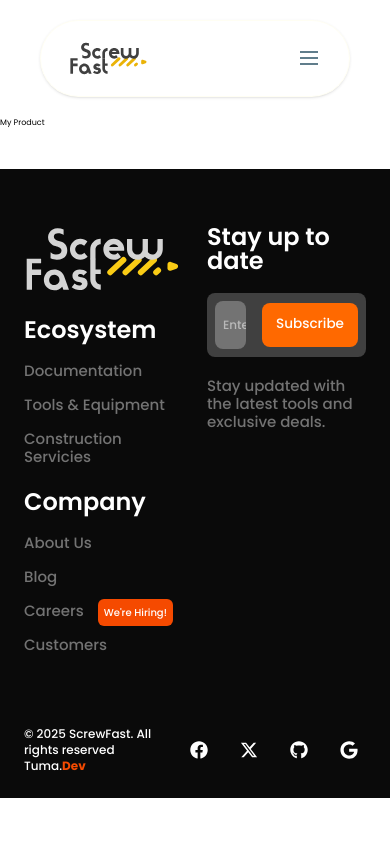
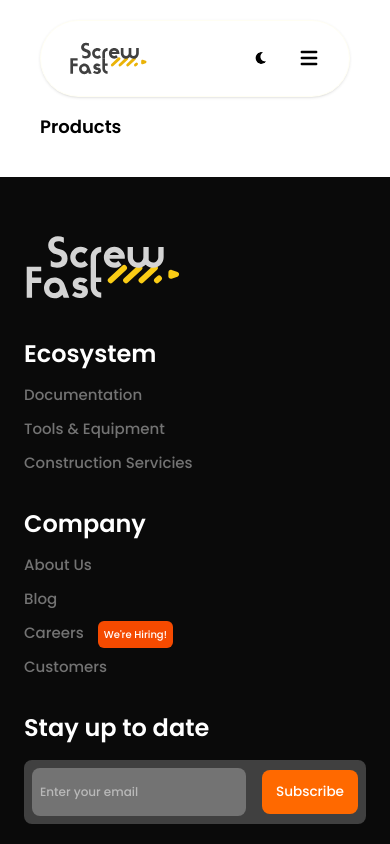
Before and after one commit to Jo-shua09/Screw-Fast_, a Next.js app: page /products in a window 390 px wide. Shown: the top 844 px of the page. Built offline with nearby package versions, Linux system fonts and the light colour scheme.

Commit message:
Refactor ProductHeader component and update Navbar for scroll handling and menu toggle

```diff
--- a/src/app/products/page.tsx
+++ b/src/app/products/page.tsx
@@ -1,3 +1,11 @@
+import ProductHeader from "@/components/sections/products/ProductHeader";
+
 export default function page() {
-	return <div>my product</div>;
+  return (
+    <div className="w-full h-full">
+      <div className="px-20">
+        <ProductHeader />
+      </div>
+    </div>
+  );
 }
--- a/src/components/Button.tsx
+++ b/src/components/Button.tsx
@@ -1,8 +1,8 @@
-import { MdOutlineKeyboardArrowRight } from "react-icons/md";
+import { ReactNode } from "react";
 
-type ButtonProp = { buttonText: string; wFull: boolean };
+type ButtonProp = { buttonText: string; wFull: boolean; icon?: ReactNode };
 
-export const ButtonOne = ({ buttonText, wFull }: ButtonProp) => {
+export const ButtonOne = ({ buttonText, wFull, icon }: ButtonProp) => {
   return (
     <button
       className={`${
@@ -10,7 +10,7 @@ export const ButtonOne = ({ buttonText, wFull }: ButtonProp) => {
       } flex gap-6 items-center lg:!py-5 !py-7 text-center justify-center text-nowrap !px-6 cursor-pointer hover:scale-95 text-white  transition-all duration-300 shadow-2xl rounded-xl bg-orange-500 font-semibold text-[1.7rem]`}
     >
       {buttonText}
-			<MdOutlineKeyboardArrowRight className="text-3xl lg:block hidden" />
+      {icon}
     </button>
   );
 };
--- a/src/components/sections/home/Hero.tsx
+++ b/src/components/sections/home/Hero.tsx
@@ -8,8 +8,8 @@ import personOne from "@/assets/images/person/personOne.webp";
 import personTwo from "@/assets/images/person/personTwo.webp";
 import personThree from "@/assets/images/person/personThree.webp";
 import personFour from "@/assets/images/person/personFour.webp";
-
 import GlareHover from "../../animations/GlareHover";
+import { MdOutlineKeyboardArrowRight } from "react-icons/md";
 
 export default function Hero() {
   return (
@@ -24,7 +24,7 @@ export default function Hero() {
         </p>
 
         <div className="flex items-center lg:!mt-0 !mt-16 gap-x-5 gap-y-10 justify-center lg:justify-start lg:flex-nowrap flex-wrap">
-          <ButtonOne wFull={true} buttonText="start exploring" />
+          <ButtonOne wFull={true} buttonText="start exploring" icon={<MdOutlineKeyboardArrowRight className="text-3xl lg:block hidden" />} />
           <Buttontwo wFull={true} buttonText="contact sales team" />
         </div>
 
--- /dev/null
+++ b/src/components/sections/products/ProductHeader.tsx
@@ -0,0 +1,12 @@
+export default function ProductHeader() {
+  return (
+    <div className="w-full">
+      <div className="flex items-center justify-between">
+        <div className="flex items-center gap-20">
+          <h2 className="text-4xl font-semibold">products</h2>
+          <p className="text-3xl font-medium normal-case text-neutral-700"></p>
+        </div>
+      </div>
+    </div>
+  );
+}
--- a/src/components/ui/Footer.tsx
+++ b/src/components/ui/Footer.tsx
@@ -7,8 +7,8 @@ import { FaGithub, FaXTwitter } from "react-icons/fa6";
 export default function Footer() {
   return (
     <div className={`w-full !text-white section-page !mt-20 bg-neutral-950`}>
-      <div className="!py-16 flex items-start justify-between gap-12 w-full">
-        <div className="w-full grid lg:grid-cols-3 md:grid-cols-2 grid-cols-1 gap-12">
+      <div className="!py-16 flex md:flex-nowrap flex-wrap items-start justify-between gap-y-20 gap-x-12 w-full">
+        <div className="w-full grid lg:grid-cols-3 md:grid-cols-2 grid-cols-1 gap-y-20 gap-x-12">
           <div className="w-fit">
             <Image src="/screwfast_logo.svg" alt="ScrewFast Logo" width={100} height={100} className="w-[20rem] object-contain" />
           </div>
@@ -41,7 +41,7 @@ export default function Footer() {
             <input
               type="text"
               placeholder="Enter your email"
-              className="text-white font-medium bg-neutral-500 rounded-2xl pl-4 w-full h-[6rem] text-2xl !normal-case"
+              className="text-white focus:border border-orange-600 font-medium bg-neutral-500 rounded-2xl pl-4 w-full h-[6rem] text-2xl !normal-case"
             />
             <input
               type="submit"
@@ -52,11 +52,13 @@ export default function Footer() {
           <p className="text-3xl font-medium text-neutral-500 !normal-case">Stay updated with the latest tools and exclusive deals.</p>
         </div>
       </div>
-      <div className="!pt-20 flex justify-between gap-12 m-auto">
-        <p className="!normal-case text-2xl font-medium">
+
+      <div className="!pt-20 flex md:flex-nowrap flex-wrap justify-center md:justify-between gap-12 !m-auto">
+        <p className="!normal-case text-2xl font-medium w-full md:block flex place-content-center">
           © 2025 ScrewFast. All rights reserved Tuma.<span className="font-bold text-orange-600">dev</span>
         </p>
-        <div className="flex items-center gap-8">
+
+        <div className="flex items-center gap-8 w-full md:place-content-end place-content-center">
           <div className="p-4 cursor-pointer rounded-xl hover:bg-neutral-700">
             <FaFacebook className="text-4xl" />
           </div>
--- a/src/components/ui/Navbar.tsx
+++ b/src/components/ui/Navbar.tsx
@@ -1,27 +1,65 @@
 "use client";
 
+// import useMounted from "@/hooks/useMounted";
 import Image from "next/image";
 import ThemeToggle from "../ThemeToggle";
 import { useTheme } from "next-themes";
 import { navBarLinks } from "@/utils/navigation";
 import Link from "next/link";
-import { BiMenu, BiUser } from "react-icons/bi";
+import { BiUser } from "react-icons/bi";
 import { usePathname } from "next/navigation";
-import useMounted from "@/hooks/useMounted";
-import { FcMenu } from "react-icons/fc";
+import { HiMenu } from "react-icons/hi";
+import { CgClose } from "react-icons/cg";
+import { useEffect, useState } from "react";
+import { ButtonOne } from "../Button";
 
 export default function Navbar() {
+  // const mounted = useMounted();
   const { theme } = useTheme();
   const pathName = usePathname();
-  const mounted = useMounted();
+  const [isOpen, setIsOpen] = useState(false);
+  const [isTranslating, setIsTranslating] = useState(false);
 
-  if (!mounted) {
-    // Avoid hydration mismatch by not rendering theme-dependent stuff during SSR
-    return null;
+  // const handleOpen = () => {
+  //   setIsOpen(!isOpen);
+  // };
+
+  window.onscroll = () => {
+    setIsOpen(!isOpen);
+  };
+
+  useEffect(() => {
+    const handleScroll = () => {
+      setIsOpen(false);
+    };
+
+    window.addEventListener("scroll", handleScroll);
+
+    return () => {
+      window.removeEventListener("scroll", handleScroll);
+    };
+  }, []);
+
+  const handleOpen = () => {
+    if (isOpen) {
+      // Closing animation
+      setIsTranslating(false);
+      setTimeout(() => setIsOpen(false), 1000);
+    } else {
+      // Opening animation
+      setIsOpen(true);
+      setTimeout(() => setIsTranslating(true), 10);
     }
+  };
+
+  // if (!mounted) {
+  //   // Avoid hydration mismatch by not rendering theme-dependent stuff during SSR
+  //   return null;
+  // }
 
   return (
-    <div className="w-full !py-10 px-20">
+    <div className="w-full !py-10 relative">
+      <div className="px-20">
         <div className="w-full sticky top-0 z-50 !py-10 lg:!py-6 border backdrop-blur-2xl bg-transparent shadow border-yellow-100/20 rounded-full !px-14 flex items-center justify-between">
           <div className="w-full h-full">
             {theme === "dark" ? (
@@ -31,8 +69,12 @@ export default function Navbar() {
             )}
           </div>
 
-        <div className="">
-          <FcMenu className="text-5xl" />
+          <div className="md:hidden flex items-center gap-12">
+            <ThemeToggle />
+
+            <div onClick={handleOpen} className="cursor-pointer hover:scale-95">
+              <HiMenu className="text-5xl" />
+            </div>
           </div>
 
           <div className="w-full hidden md:flex items-center gap-10  place-content-end">
@@ -63,5 +105,48 @@ export default function Navbar() {
           </div>
         </div>
       </div>
+
+      {isOpen && (
+        <div className="w-full fixed top-0 left-0 h-screen z-50 overflow-hidden">
+          {/* Overlay - slides in first */}
+          <div
+            className={`w-full absolute top-0 right-0 left-0 bg-neutral-900/80 h-screen transition-transform duration-1000 ${
+              isTranslating ? "translate-x-0" : "translate-x-full"
+            }`}
+          ></div>
+
+          {/* Content panel - slides in after 1 second delay */}
+          <div
+            className={`w-[70%] absolute top-0 right-0 bg-neutral-900 relative shadow-xl flex flex-col px-12 h-full transition-transform duration-1000 ${
+              isTranslating ? "translate-x-0" : "translate-x-full"
+            }`}
+            style={{ transitionDelay: isTranslating ? "0.1s" : "0s" }}
+          >
+            <div className="absolute cursor-pointer hover:scale-95 top-5 right-5 z-10">
+              <CgClose size={28} onClick={handleOpen} className="text-white" />
+            </div>
+
+            <div className="space-y-12 flex flex-col justify-center h-full">
+              {navBarLinks.map((navbar, index) => (
+                <ul key={index}>
+                  <a href={navbar.url} onClick={handleOpen} className="flex flex-col">
+                    <li
+                      className={`${
+                        false ? "text-orange-500" : "text-white"
+                      } cursor-pointer text-4xl block font-medium hover:tracking-wider transition-all duration-300 hover:text-orange-500`}
+                    >
+                      {navbar.name}
+                    </li>
+                  </a>
+                </ul>
+              ))}
+              <div className="pt-8">
+                <ButtonOne icon={<BiUser size={18} />} buttonText="login" wFull={true} />
+              </div>
+            </div>
+          </div>
+        </div>
+      )}
+    </div>
   );
 }
```
Lines whose indentation alone changed are shown as unchanged.
